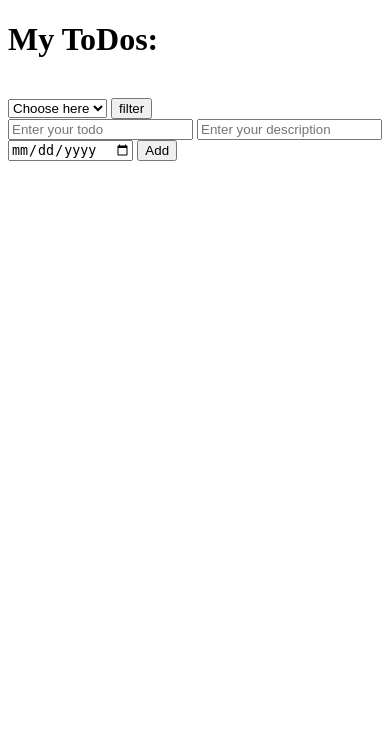
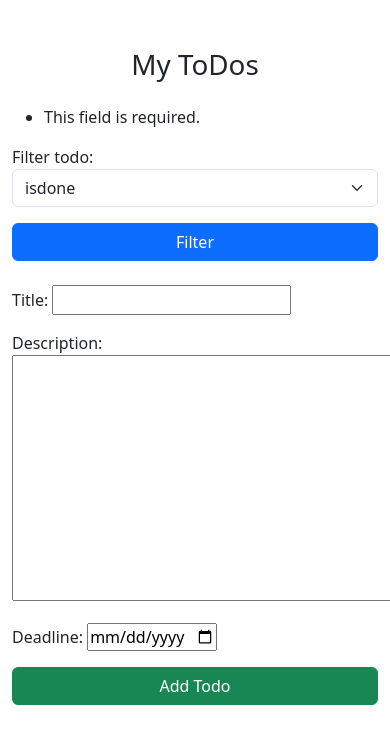
Before and after one commit to NuraliyevAzizbek/todos, a Django app: page / in a window 390 px wide; the page is wider, and only the part inside the window is pictured. Shown: the top 744 px of that part. Run offline with Django 4.2, Linux system fonts and the light colour scheme; data that the repository does not hold is empty.

Commit message:
django forms created

```diff
--- a/templates/todo.html
+++ b/templates/todo.html
@@ -5,81 +5,94 @@
     <meta charset="UTF-8">
     <meta name="viewport" content="width=device-width, initial-scale=1.0">
     <title>ToDo</title>
+    <!-- Bootstrap 5 CSS Link -->
+    <link href="https://cdn.jsdelivr.net/npm/bootstrap@5.3.0-alpha1/dist/css/bootstrap.min.css" rel="stylesheet">
 </head>
 
 <body>
-    <h1>
-        My ToDos:
-    </h1>
+    <div class="container mt-5">
+        <h1 class="text-center mb-4">My ToDos</h1>
+
+        <!-- Messages Display -->
         {% if messages %}
-    <ul class="messages">
+        <div class="alert alert-info">
+            <ul class="list-unstyled">
                 {% for message in messages %}
-        <li{% if message.tags %} class="{{ message.tags }}"{% endif %}>{{ message }}</li>
+                <li>{{ message }}</li>
                 {% endfor %}
             </ul>
+        </div>
         {% endif %}
-    <br>
-    <form method="get">
-    <div class="input-group w-100">
-        <div class="input-group-append">
-            <select name="done_filter" class="form-control" required>
-                <option value="{{done_filter}}" selected disabled hidden>Choose here</option>
-                <option value="isdone">isdone</option>
-                <option value="isnotdone">isnotdone</option>
-            </select>
-            <button class="btn btn-primary" type="submit">
-                filter
+
+        <!-- Filter Form -->
+        <form method="get" class="mb-4">
+            <div class="row">
+                <div class="col-md-8">
+                    {{ form.as_p }}
+                </div>
+                <div class="col-md-4 d-flex align-items-center">
+                    <button class="btn btn-primary w-100" type="submit">
+                        Filter
                     </button>
-            <br>
                 </div>
             </div>
         </form>
 
-
-    <form action="{% url 'todo' %}" method="post">
+        <!-- Add Todo Form -->
+        <form action="{% url 'todo' %}" method="post" class="mb-5">
             {% csrf_token %}
-
-        <input type="text" name="title" id="todo" placeholder="Enter your todo">
-        <input type="text" name="description" id="description" placeholder="Enter your description">
-        <input type="date" name="deadline" id="date" placeholder="Enter your date">
-
-        <button type="submit">Add</button>
-
-    </form>
-    {% for todo in todos %}
-    <ul>
-        <li>
-        {% if todo.is_done == False %}
-            {{ todo.title }} - {{ todo.description }} - {{ todo.deadline }}
-        {% else %}
-            <s>{{ todo.title }} - {{ todo.description }} - {{ todo.deadline }}</s>
-        {% endif %}
-        <form action="{% url 'update' todo.id %}" method="get" style="display:inline;">
-            <!-- TODO send id from hiddein input -->
-            <button type="submit">Update</button>
+            <div class="mb-3">
+                {{ add_form.as_p }}
+            </div>
+            <button type="submit" class="btn btn-success w-100">Add Todo</button>
         </form>
 
-        <form action="{% url 'delete' todo.id %}" method="post" style="display:inline;">
-            {% csrf_token %}
-            <button type="submit">Delete</button>
+        <!-- Todo List -->
+        {% for todo in todos %}
+        <div class="card mb-3">
+            <div class="card-body">
+                <h5 class="card-title">
+                    {% if todo.is_done %}
+                    <s>{{ todo.title }}</s>
+                    {% else %}
+                    {{ todo.title }}
+                    {% endif %}
+                </h5>
+                <p class="card-text">{{ todo.description }}</p>
+                <p class="card-text text-muted">Deadline: {{ todo.deadline }}</p>
+
+                <div class="d-flex justify-content-between">
+                    <!-- Update Button -->
+                    <form action="{% url 'update' todo.id %}" method="get">
+                        <button type="submit" class="btn btn-warning btn-sm">Update</button>
                     </form>
 
-        <form action="{% url 'isdone' todo.id %}" method="post" style="display:inline;">
+                    <!-- Delete Button -->
+                    <form action="{% url 'delete' todo.id %}" method="post">
                         {% csrf_token %}
-            <button type="submit">Is_Done</button>
+                        <button type="submit" class="btn btn-danger btn-sm">Delete</button>
                     </form>
-        </li>
-    </ul>
+
+                    <!-- Is Done Button -->
+                    <form action="{% url 'isdone' todo.id %}" method="post">
+                        {% csrf_token %}
+                        <button type="submit" class="btn btn-secondary btn-sm">
+                            {% if todo.is_done %}
+                            Undone
+                            {% else %}
+                            Done
+                            {% endif %}
+                        </button>
+                    </form>
+                </div>
+            </div>
+        </div>
         {% endfor %}
+    </div>
 
-
+    <!-- Bootstrap 5 JS and Popper.js -->
+    <script src="https://cdn.jsdelivr.net/npm/@popperjs/core@2.11.6/dist/umd/popper.min.js"></script>
+    <script src="https://cdn.jsdelivr.net/npm/bootstrap@5.3.0-alpha1/dist/js/bootstrap.min.js"></script>
 </body>
 
 </html>
-
-<script>
-    function changeDone() {
-
-    }
-
-</script>
--- /dev/null
+++ b/todo/forms.py
@@ -0,0 +1,66 @@
+from django import forms
+
+from .models import Todo
+from django.utils import timezone
+from datetime import timedelta
+
+
+class FilterTodoForm(forms.Form):
+    filter_todo = forms.ChoiceField(
+        choices=[("True", "isdone"), ("False", "isnotdone"), ("All", "all")],
+        widget=forms.Select(attrs={"class": "form-select"}),
+    )
+
+    def save(self):
+        filter_todo = self.cleaned_data["filter_todo"]
+        if filter_todo == "All":
+            hint_filter = Todo.objects.all()
+        else:
+            hint_filter = Todo.objects.filter(is_done=filter_todo)
+        return hint_filter
+
+
+class AddTodoForm(forms.Form):
+    title = forms.CharField(max_length=30)
+    description = forms.CharField(widget=forms.Textarea)
+    deadline = forms.DateField(
+        widget=forms.DateInput(format="%Y-%m-%d",
+                               attrs={'type': 'date',
+                                      'min': str(timezone.now().date()),
+                                      'max': str((timezone.now() + timedelta(days=365)).date())
+                                      }
+                                ),
+        input_formats=["%d/%m/%Y", "%Y-%m-%d"],
+    )
+
+
+    def save(self):
+        title = self.cleaned_data["title"]
+        description = self.cleaned_data["description"]
+        deadline = self.cleaned_data["deadline"]
+        Todo.objects.create(
+            title=title,
+            description=description,
+            deadline=deadline,
+        )
+
+
+class UpdateTodoForm(forms.Form):
+    title = forms.CharField(max_length=30)
+    description = forms.CharField(widget=forms.Textarea)
+    deadline = forms.DateField(
+        widget=forms.DateInput(format="%Y-%m-%d",
+                               attrs={'type': 'date',
+                                      'min': str(timezone.now().date()),
+                                      'max': str((timezone.now() + timedelta(days=365)).date())
+                                      }
+                                ),
+        input_formats=["%d/%m/%Y", "%Y-%m-%d"],
+    )
+
+    def save(self, pk):
+        todo = Todo.objects.get(id=pk)
+        todo.title = self.cleaned_data["title"]
+        todo.description = self.cleaned_data["description"]
+        todo.deadline = self.cleaned_data["deadline"]
+        todo.save()
--- a/todo/views.py
+++ b/todo/views.py
@@ -2,22 +2,30 @@
 from django.contrib import messages
 
 from .models import Todo
+from .forms import FilterTodoForm,AddTodoForm,UpdateTodoForm
 
 
 # Create your views here.
 def todo(request):
-    done_filter = request.GET.get("done_filter", "")
+    todos = Todo.objects.all()
+    form = FilterTodoForm()
+    if request.method == "GET":
+        form = FilterTodoForm(data=request.GET)
+        if form.is_valid():
+            todos = form.save()
+
+
+    add_form = AddTodoForm()
     if request.method == "POST":
-        title = request.POST.get("title")
-        description = request.POST.get("description")
-        deadline = request.POST.get("deadline")
-        Todo.objects.create(title=title, description=description, deadline=deadline)
-    todos = Todo.objects.all()
-    if done_filter == "isdone":
-        todos = todos.filter(is_done = True)
-    elif done_filter == "isnotdone":
-        todos = todos.filter(is_done = False)
-    context = {"todos": todos}
+        add_form = AddTodoForm(data=request.POST)
+        if add_form.is_valid():
+            add_form.save()
+
+    context = {
+        "todos": todos,
+        "form":form,
+        "add_form":add_form,
+        }
     return render(request, "todo.html", context)
 
 
@@ -34,21 +42,20 @@
 
 def todo_update(request, pk):
     try:
-        todo = Todo.objects.get(id = pk)
+        update_form = UpdateTodoForm()
         if request.method == "POST":
-            title = request.POST.get("title")
-            description = request.POST.get("description")
-            deadline = request.POST.get("deadline")
-            #update
-            todo.title=title
-            todo.description=description
-            todo.deadline=deadline
-            todo.save()
+            update_form = UpdateTodoForm(data=request.POST)
+            if update_form.is_valid():
+                update_form.save(pk)
+
     except Exception as e:
         messages.error(request, f"Xato: {e}")
         return redirect("todo")
 
-    context = {'todo':todo}
+    context = {
+        'todo':todo,
+        'update_form':update_form,
+        }
 
     return render(request, 'update.html', context)
 
```
Also changed, not shown: templates/update.html (+24 -12 lines). Lines whose indentation alone changed are shown as unchanged.
